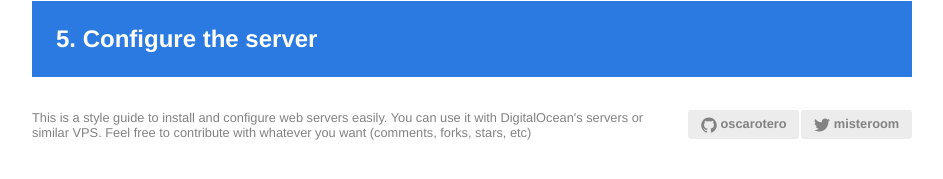
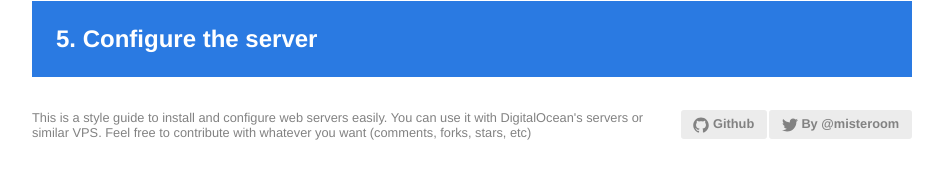
Before and after one commit to oscarotero/server-style-guide, a Jekyll site: the page built from index.html, in a window 1280 px wide. Shown: the part 580-759 px from the top of the page, without its empty margins (168-1111 px from the left). Built offline with Jekyll 4.4.1, drawn with Linux system fonts in a browser that asks for light colours.

Commit message:
fixed github link

```diff
--- a/_includes/footer.html
+++ b/_includes/footer.html
@@ -6,9 +6,9 @@
   <ul class="page-footer-social">
     {% if site.github_username %}
     <li>
-      <a href="https://github.com/{{ site.github_username }}">
+      <a href="https://github.com/{{ site.github_username }}{{ site.baseurl }}">
         <span class="icon icon--github">{% include icon-github.svg %}</span>
-        <span class="username">{{ site.github_username }}</span>
+        <span class="username">Github</span>
       </a>
     </li>
     {% endif %}
@@ -17,7 +17,7 @@
     <li>
       <a href="https://twitter.com/{{ site.twitter_username }}">
         <span class="icon icon--twitter">{% include icon-twitter.svg %}</span>
-        <span class="username">{{ site.twitter_username }}</span>
+        <span class="username">By @{{ site.twitter_username }}</span>
       </a>
     </li>
     {% endif %}
```
